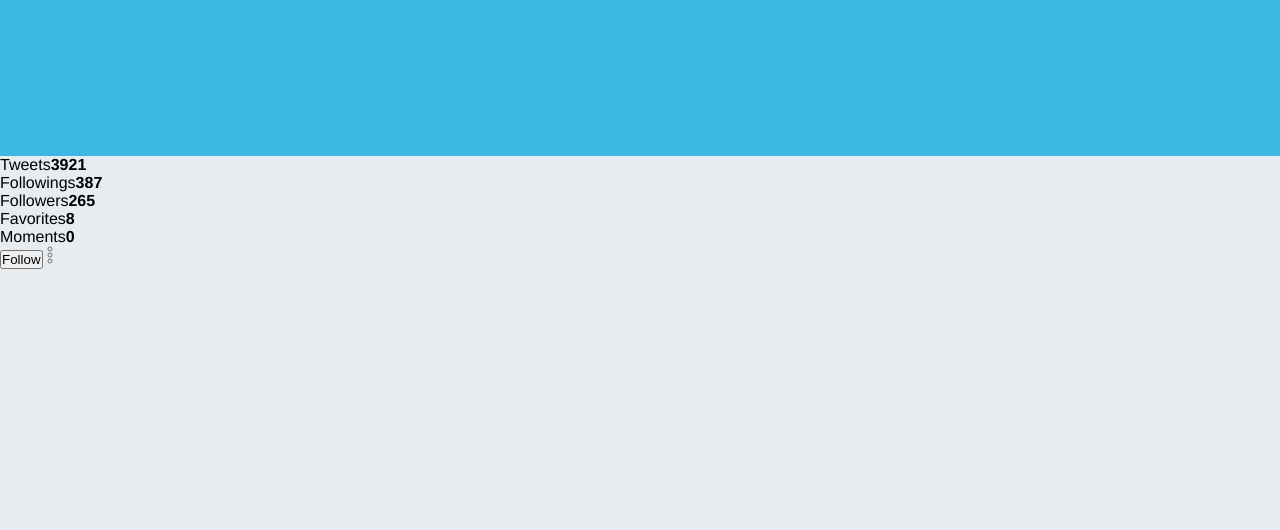
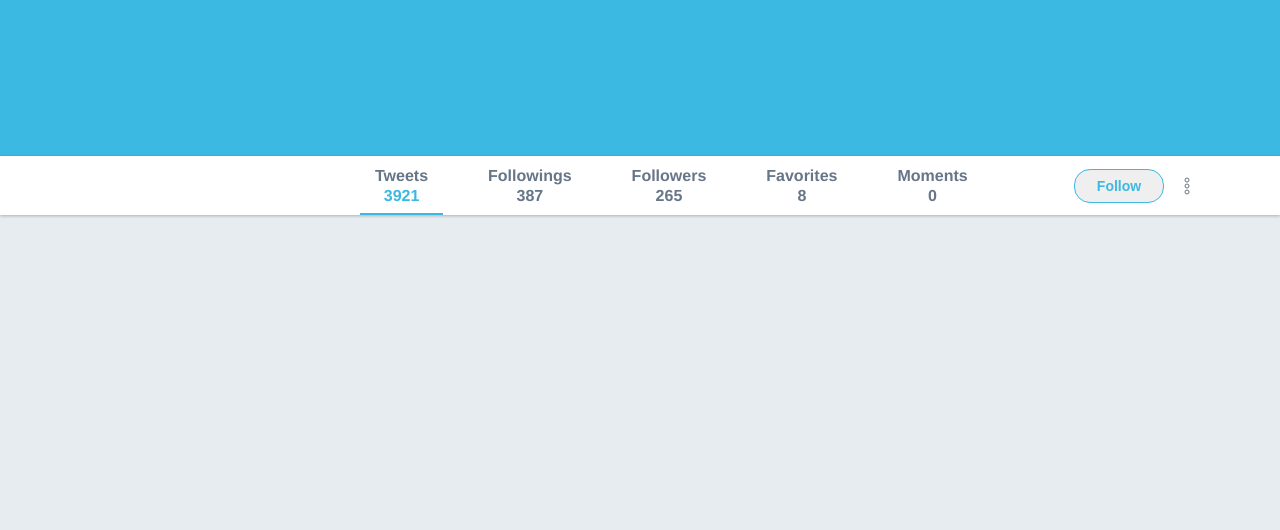
Before and after one commit to myke-oliveira/Twitter-Clone, a plain HTML site: page index.html in a window 1280 px wide. Shown: the part 270-800 px from the top of the page. Drawn offline with Linux system fonts and the light colour scheme.

Commit message:
style bar

```diff
--- a/index.html
+++ b/index.html
@@ -33,8 +33,9 @@
       <h1>Twitter do Myke</h1>
     </div>
     <div class="bar">
+      <div class="content">
         <ul>
-        <li><span>Tweets</span><strong>3921</strong></li>
+          <li class="active"><span>Tweets</span><strong>3921</strong></li>
           <li><span>Followings</span><strong>387</strong></li>
           <li><span>Followers</span><strong>265</strong></li>
           <li><span>Favorites</span><strong>8</strong></li>
@@ -42,7 +43,8 @@
         </ul>
         <div class="actions">
           <button>Follow</button>
-        <img src="/images/more.svg" alt="More">
+          <img src="/images/more.svg" alt="More" />
+        </div>
       </div>
     </div>
   </body>
--- a/style.css
+++ b/style.css
@@ -79,6 +79,7 @@ header#main-header div.side button {
   justify-content: center;
   width: 90px;
   font-weight: bold;
+  font-size: 14px;
   color: #FFF;
   border: 0;
   border-radius: 16px;
@@ -106,3 +107,79 @@ div.banner {
 
   color: #FFF;
 }
+
+div.bar {
+  height: 59px;
+  background: #FFF;
+  box-shadow: 0 1px 3px rgba(0, 0, 0, .25);
+}
+
+div.bar .content {
+  display: flex;
+  justify-content: space-between;
+  align-items: center;
+  padding-left: 285px;
+  height: 100%;
+}
+
+div.bar .content ul {
+  display: flex;
+  list-style: none;
+  height: 100%;
+}
+
+div.bar .content ul li {
+  display: flex;
+  flex-direction: column;
+  align-items: center;
+  justify-content: center;
+  padding: 0 15px;
+  margin: 0 15px;
+  position: relative;
+}
+
+div.bar .content ul li.active::after {
+  content: "";
+  width: 100%;
+  height: 2px;
+  position: absolute;
+  bottom: 0;
+  left: 0;
+  background: #3bb9e3;
+}
+
+div.bar .content ul li span {
+  color: #667588;
+  font: 12px;
+  font-weight: bold;
+}
+
+div.bar .content ul li strong {
+  color: #667588;
+  font: 18px;
+  font-weight: bold;
+  margin-top: 2px;
+}
+
+div.bar .content ul li.active strong {
+  color : #3bb9e3
+}
+
+div.bar .content div.actions {
+  display: flex;
+}
+
+div.bar .content div.actions button {
+  height: 34px;
+
+  display: flex;
+  align-items: center;
+  justify-content: center;
+  width: 90px;
+  font-weight: bold;
+  font-size: 14px;
+  color : #3bb9e3;
+  border: 1px solid #3bb9e3;
+  border-radius: 16px;
+  margin-right: 20px;
+}
```
Lines whose indentation alone changed are shown as unchanged.
